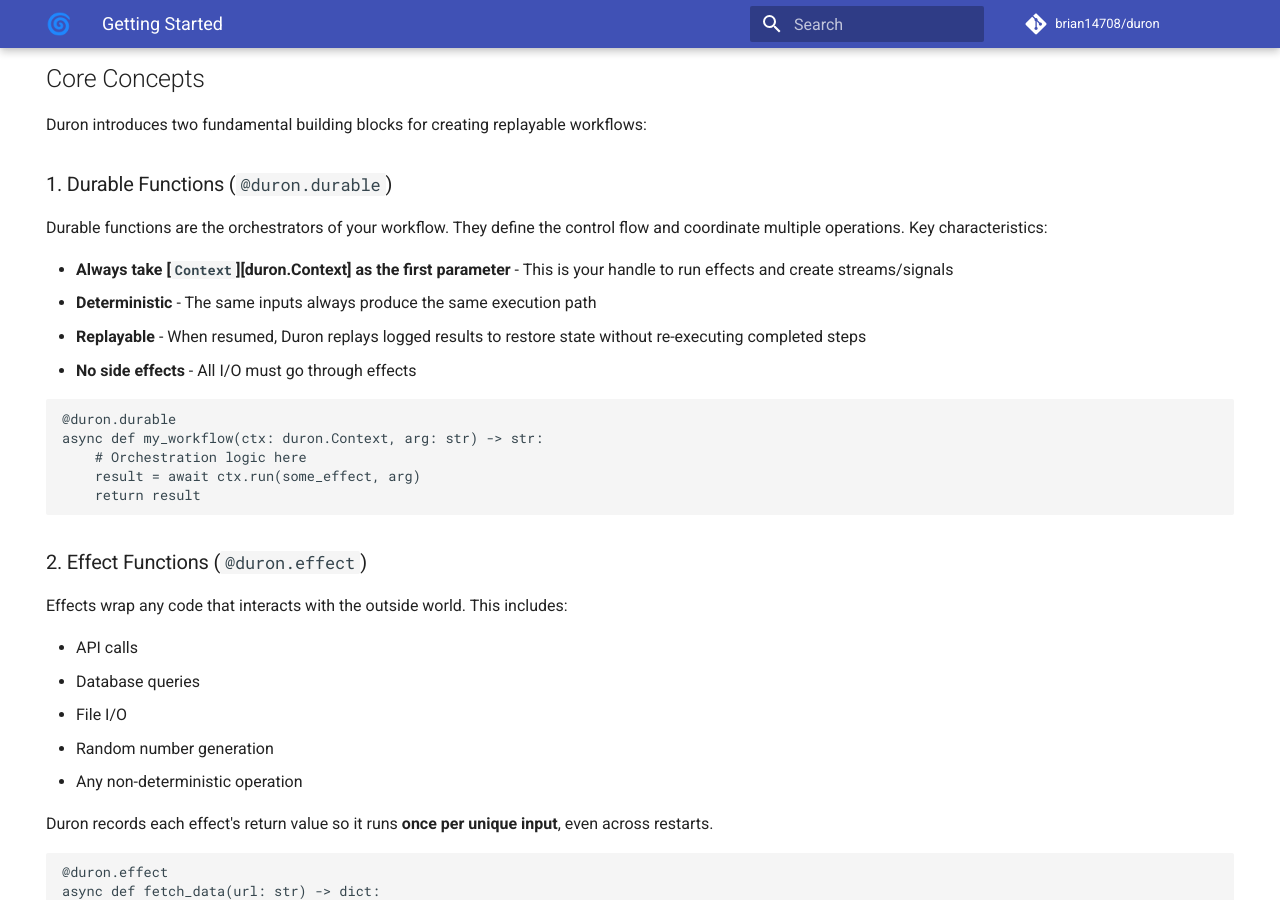
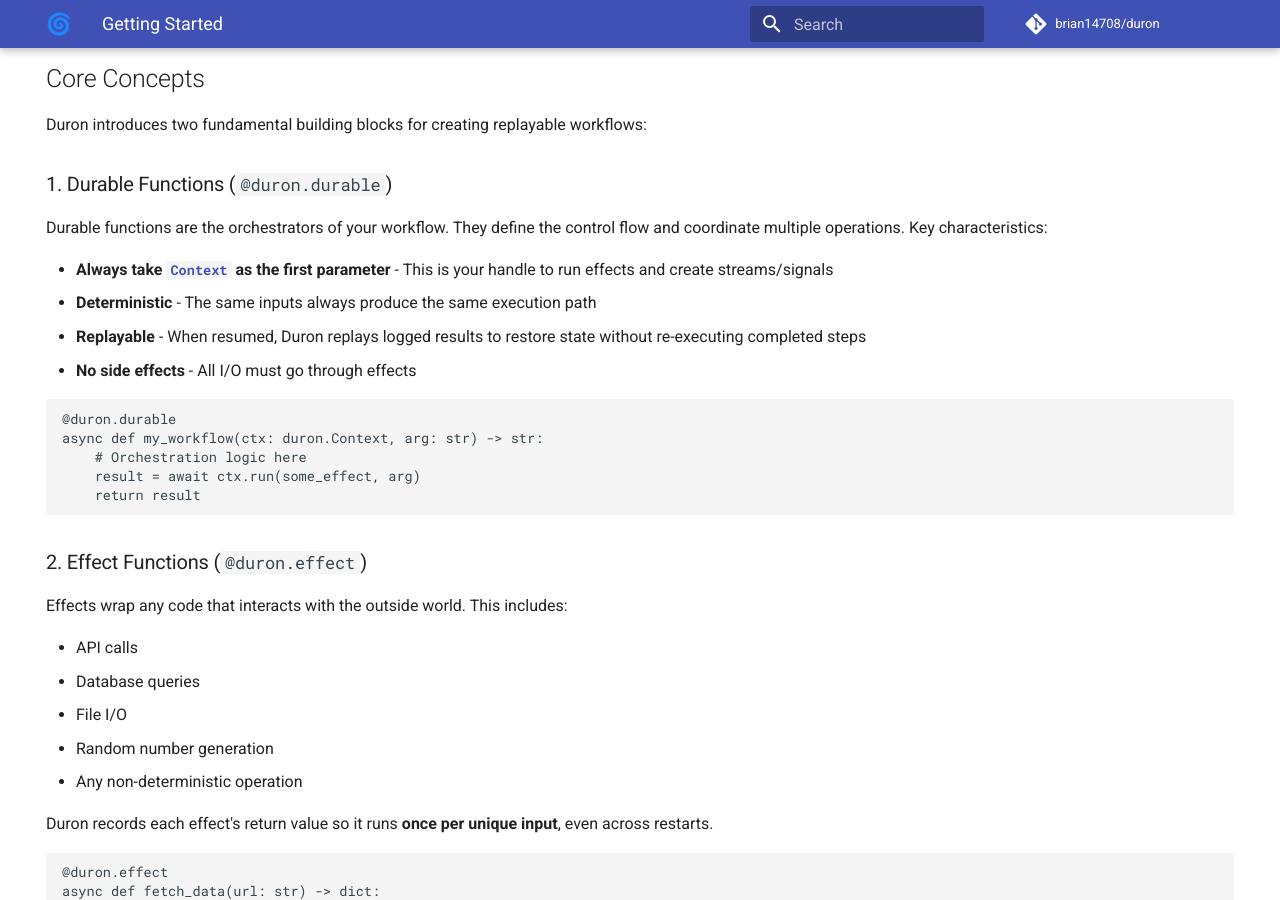
Before and after one commit to brian14708/duron, an MkDocs documentation site: the page built from docs/getting-started.md, in a window 1280 px wide and 900 px high, scrolled down 570 px. Built offline with MkDocs 1.6.1 and Material for MkDocs 9.7.7, drawn with Linux system fonts in a browser that asks for light colours; comment, search, counter and statistics services are not loaded; some of the changed lines change nothing that is shown.

Commit message:
fix: update docs

```diff
--- a/docs/getting-started.md
+++ b/docs/getting-started.md
@@ -32,7 +32,7 @@
 
 Durable functions are the orchestrators of your workflow. They define the control flow and coordinate multiple operations. Key characteristics:
 
-- **Always take [`Context`][duron.Context] as the first parameter** - This is your handle to run effects and create streams/signals
+- **Always take [`Context`](reference/duron.md#duron.Context) as the first parameter** - This is your handle to run effects and create streams/signals
 - **Deterministic** - The same inputs always produce the same execution path
 - **Replayable** - When resumed, Duron replays logged results to restore state without re-executing completed steps
 - **No side effects** - All I/O must go through effects
```
